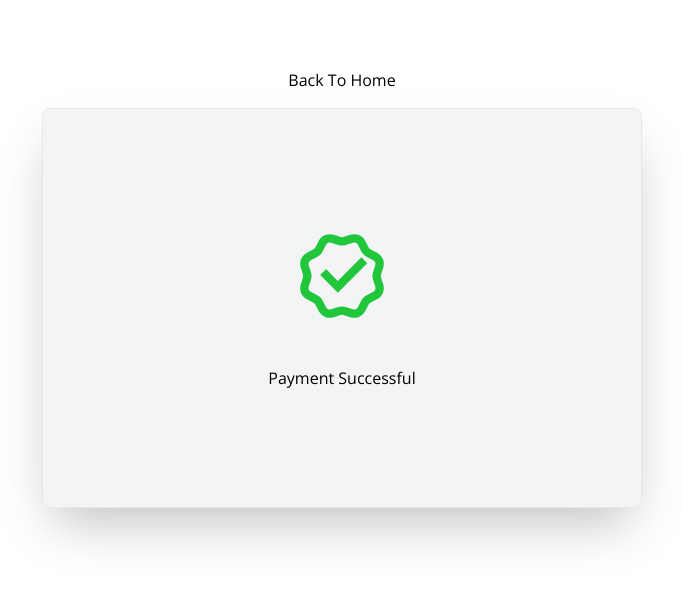
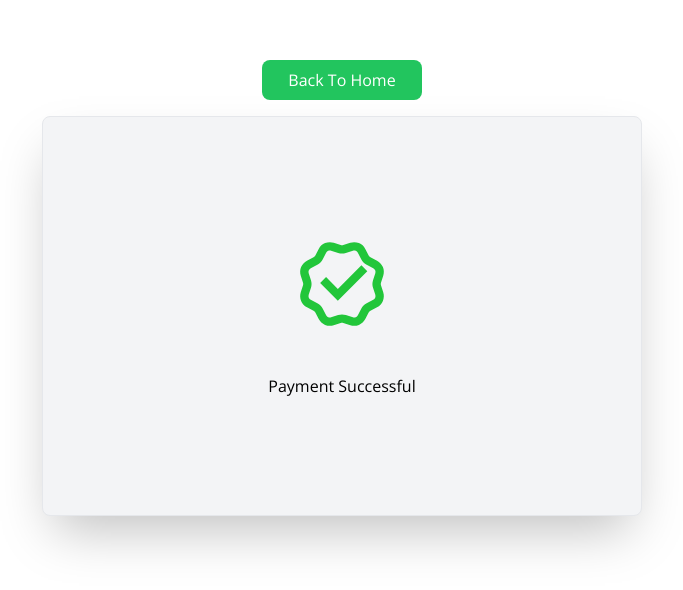
Before and after one commit to skippergoroye/Fays-Hub, a Next.js app: page /paynow in a window 1280 px wide. Shown: the part 112-702 px from the top of the page, without its empty margins (298-981 px from the left). Built offline with nearby package versions, Linux system fonts and the light colour scheme.

Commit message:
feat: color added to the button

```diff
--- a/src/app/paynow/page.tsx
+++ b/src/app/paynow/page.tsx
@@ -9,8 +9,8 @@ export default function PayNow() {
   return (
     <section className="flex justify-center items-center min-h-screen">
       <div>
-        <div className="mb-4">
-          <p onClick={() => router.push("/")} className="text-center cursor-pointer">Back To Home</p>
+        <div className="mb-4 flex items-center justify-center">
+          <button onClick={() => router.push("/")} className="text-center cursor-pointer bg-green-500 w-40 p-2 rounded-lg text-white hover:bg-green-800">Back To Home</button>
         </div>
         <div className="p-4 sm:p-6 w-full sm:w-[600px] h-auto sm:h-[400px] bg-gray-100 border gap-4 sm:gap-10 flex flex-col items-center justify-center rounded-lg shadow-2xl">
           <Image
```
